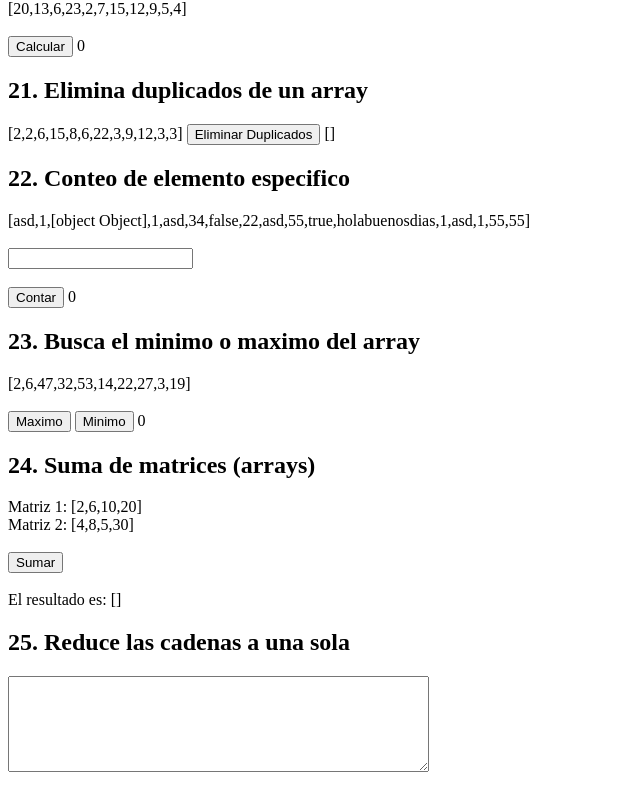
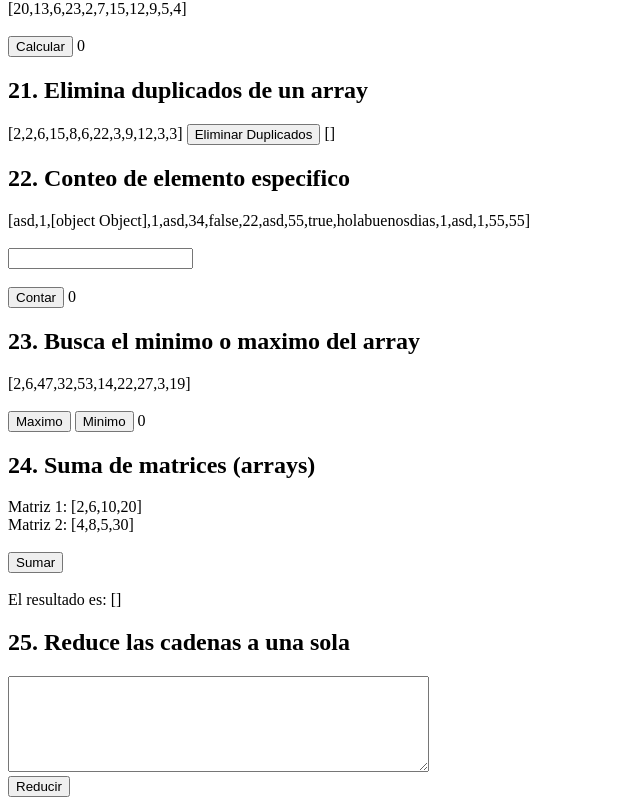
Before and after one commit to matiasmoscone1/practica-ejercicios-logica-programacion-react, a React (Vite) app: page / in a window 1280 px wide. Shown: the part 3947-4752 px from the top of the page, without its empty margins (0-640 px from the left). Before the commit the page ends 4731 px from the top, so only its background shows below. Built offline with nearby package versions, Linux system fonts and the light colour scheme.

Commit message:
Resolviendo ejercicio 25

```diff
--- a/src/ejercicios/ReduccionDeCadenas.jsx
+++ b/src/ejercicios/ReduccionDeCadenas.jsx
@@ -7,14 +7,25 @@ import { useState } from "react";
 
 const ReduccionDeCadenas = () => {
 
-    const [arrayCadenas, setArrayCadenas] = useState([]);
+    const [arrayCadenas, setArrayCadenas] = useState(null);
+
+    console.log(arrayCadenas);
+
+    const reduceCadenas = (arr) => {
+        const nuevoArray = arr.split(" ");
+        console.log(nuevoArray);
+
+
+
+    }
 
 
     return(<>
     <div>
         <h2>25. Reduce las cadenas a una sola </h2>
-        <textarea cols={50} rows={6} />
-
+        <textarea cols={50} rows={6} onChange={(e) => {setArrayCadenas(e.target.value)}}/>
+        <br/>
+        <button onClick={() => reduceCadenas(arrayCadenas)}>Reducir</button>
 
     </div>
     </>)
```
